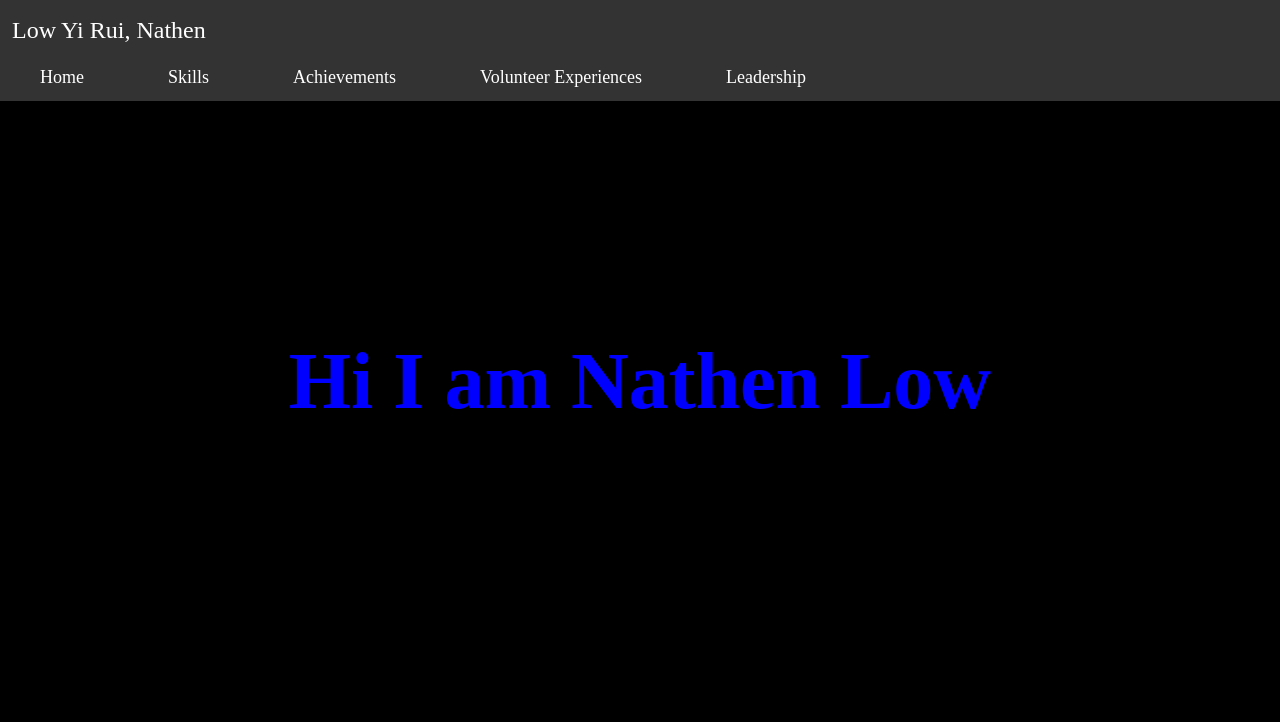
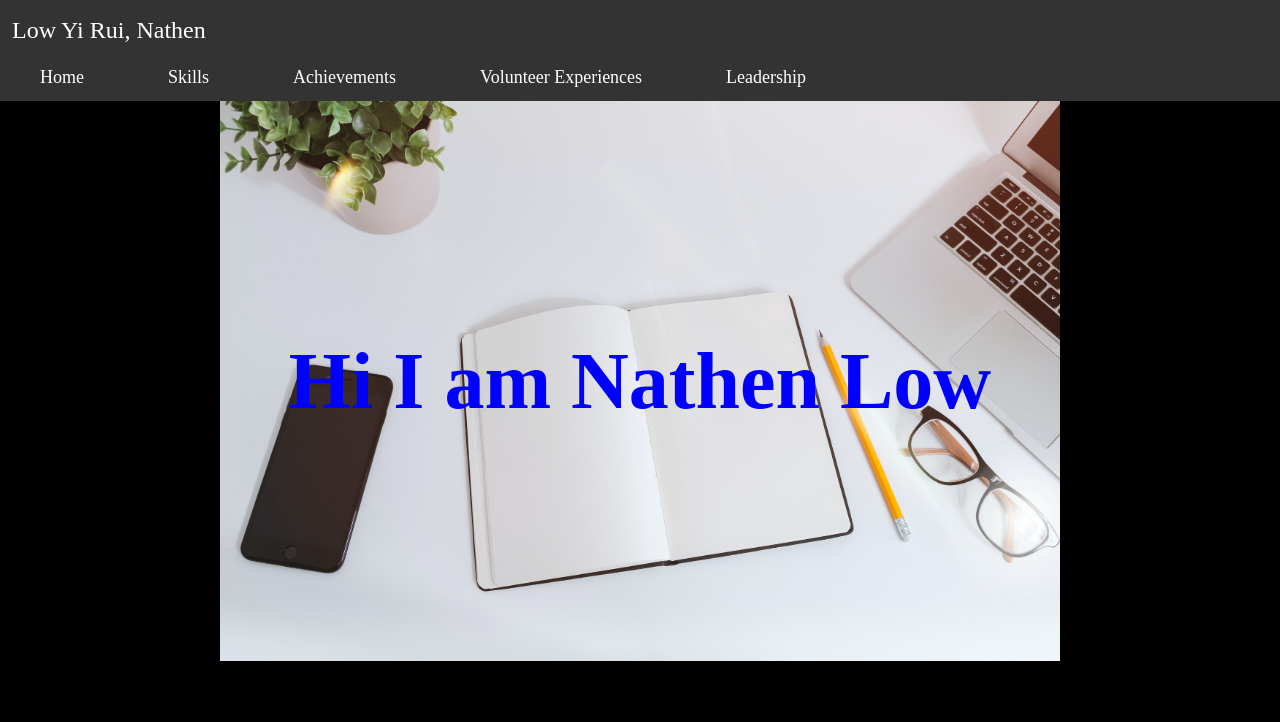
Before and after one commit to nathenlow/AboutMe, a plain HTML site: page index.html in a window 1280 px wide. Shown: the top 722 px of the page. Drawn offline with Linux system fonts and the light colour scheme.

Commit message:
fix background image in tablet for homepage

```diff
--- a/css/Home_style.css
+++ b/css/Home_style.css
@@ -228,7 +228,7 @@ a:visited {
     justify-content: center;
     align-items: center;
     height: 70vh;
-    background-image: url("images/images02.jpg");
+    background-image: url("../images/images02.jpg");
     background-size: auto 100%;
     background-position: bottom;
     background-attachment: fixed;
```
